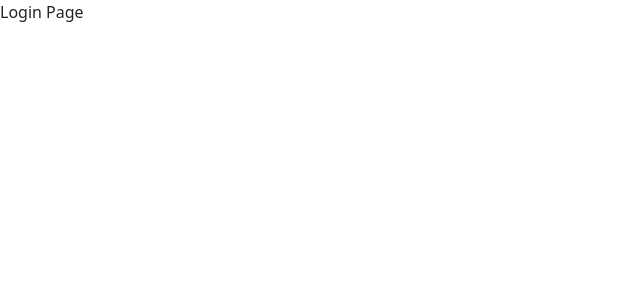
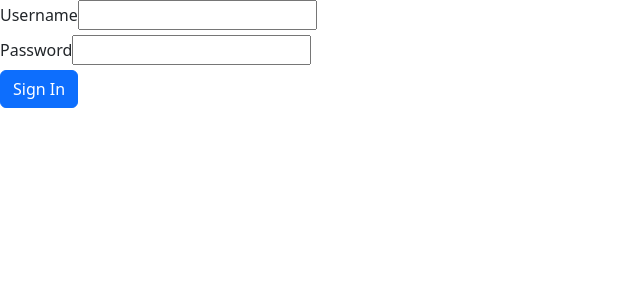
Before and after one commit to konsklav/UniCollab, a React (Vite) app in the folder apps/website/: page /login in a window 1280 px wide. Shown: the top 300 px of the page, without its empty margins (0-640 px from the left). Built offline with nearby package versions, Linux system fonts and the light colour scheme; the HTML template or start-up script is replaced by a standard one.

Commit message:
InputText and LoginForm working

```diff
--- a/apps/website/package.json
+++ b/apps/website/package.json
@@ -16,6 +16,8 @@
   },
   "devDependencies": {
     "@eslint/js": "^9.17.0",
+    "@testing-library/jest-dom": "^6.6.3",
+    "@testing-library/react": "^16.1.0",
     "@types/react": "^18.3.18",
     "@types/react-dom": "^18.3.5",
     "@vitejs/plugin-react": "^4.3.4",
@@ -23,6 +25,7 @@
     "eslint-plugin-react-hooks": "^5.0.0",
     "eslint-plugin-react-refresh": "^0.4.16",
     "globals": "^15.14.0",
+    "jest": "^29.7.0",
     "typescript": "~5.6.2",
     "typescript-eslint": "^8.18.2",
     "vite": "^6.0.5"
--- a/apps/website/src/components/Form/InputText.tsx
+++ b/apps/website/src/components/Form/InputText.tsx
@@ -1,15 +1,11 @@
 import { ChangeEvent, useState } from "react";
 import { InputProps } from "./inputs.types";
 
-export default function InputText({onChange, placeholder, label, id}: InputProps<string>) {
-    const [value, setValue] = useState('')
-
+export default function InputText({value, onChange, placeholder, label, id}: InputProps<string>) {
     const inputId: string = id ?? crypto.randomUUID()
 
     function handleInput(event: ChangeEvent<HTMLInputElement>): void {
-        const newValue = event.target.value
-        setValue(_ => newValue)
-        onChange(newValue)
+        onChange(event.target.value)
     }
 
     return (
--- a/apps/website/src/components/Form/inputs.types.ts
+++ b/apps/website/src/components/Form/inputs.types.ts
@@ -1,4 +1,5 @@
 export interface InputProps<T> {
+    value: T
     onChange: (value: T) => void
     placeholder?: string
     label?: string
--- /dev/null
+++ b/apps/website/src/features/Login/Login.types.ts
@@ -0,0 +1,4 @@
+export interface LoginCredentials {
+    username: string
+    password: string
+}
--- a/apps/website/src/features/Login/LoginForm.tsx
+++ b/apps/website/src/features/Login/LoginForm.tsx
@@ -1,9 +1,27 @@
+import { FormEvent, useState } from "react";
 import InputText from "../../components/Form/InputText";
+import { LoginCredentials } from "./Login.types";
 
 export default function LoginForm() {
+    const [credentials, setCredentials] = useState<LoginCredentials>({
+        username: '',
+        password: ''
+    });
+
+    const setUsername = (username: string) => setCredentials({...credentials, username: username})
+    const setPassword = (password: string) => setCredentials({...credentials, password: password})
+
+    function handleSubmit(e: FormEvent<HTMLFormElement>): void {
+        e.preventDefault()
+
+        console.log(credentials)
+    }
+
     return (
-        <form>
-            <InputText label="Username" />
+        <form onSubmit={handleSubmit}>
+            <InputText value={credentials.username} onChange={setUsername} label="Username" />
+            <InputText value={credentials.password} onChange={setPassword} label="Password" />
+            <button className="btn btn-primary" type="submit">Sign In</button>
         </form>
     )
 }
--- a/apps/website/src/pages/LoginPage.tsx
+++ b/apps/website/src/pages/LoginPage.tsx
@@ -1,5 +1,7 @@
+import LoginForm from "../features/Login/LoginForm";
+
 export default function LoginPage() {
     return (
-        <div>Login Page</div>
+        <LoginForm/>
     )
 }
```
Also changed, not shown: 1 other file (tests, documents, lock files or other folders).
